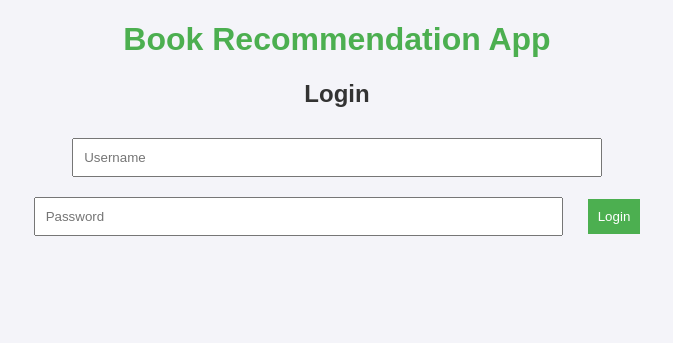
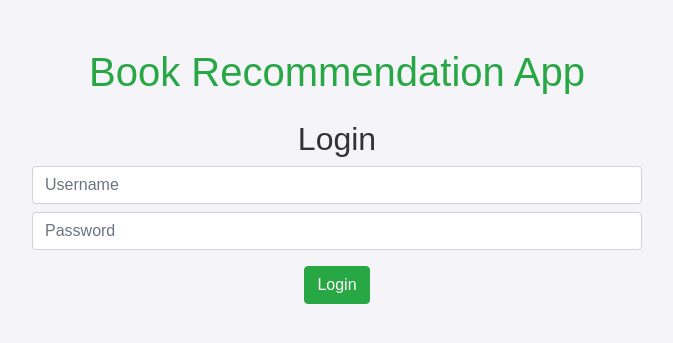
Before and after one commit to PM389229/RecommendationsLectures, a Flask app: template RecoLecturesAPP/templates/index.html in a window 1280 px wide. Shown: the top 343 px of the page, without its empty margins (303-976 px from the left). Run offline with Flask 3, Linux system fonts and the light colour scheme; the template is opened without the code that fills it, so the values that code supplies are empty; parts of the project's set-up code (start-up, migrations or seed data) failed here and were passed over; some libraries are stand-ins or nearby versions.

```diff
--- a/RecoLecturesAPP/RecoApp.py
+++ b/RecoLecturesAPP/RecoApp.py
@@ -30,7 +30,9 @@ def add_to_favorites():
     token = request.headers.get('Authorization')
     book_title = request.json.get('book_title')
     book_author = request.json.get('book_author')
-    response = requests.post(f"{BASE_URL}/favorites", headers={'Authorization': token}, json={"book_title": book_title, "book_author": book_author})
+    book_thumbnail = request.json.get('book_thumbnail')  # Ajouter ce champ
+
+    response = requests.post(f"{BASE_URL}/favorites", headers={'Authorization': token}, json={"book_title": book_title, "book_author": book_author,"book_thumbnail": book_thumbnail})
     return jsonify(response.json()), response.status_code
 
 @app.route('/favorites', methods=['GET'])
--- a/RecoLecturesAPP/static/css/styles.css
+++ b/RecoLecturesAPP/static/css/styles.css
@@ -12,34 +12,87 @@ body {
 
 h1 {
     color: #4CAF50;
+    margin-bottom: 20px;
 }
 
+/* Styles pour les champs de saisie et les boutons */
 input {
     padding: 10px;
-    margin: 10px;
+    margin: 10px 0;
     width: 80%;
+    border: 1px solid #ccc;
+    border-radius: 4px;
 }
 
 button {
-    padding: 10px;
-    margin: 10px;
+    padding: 10px 20px;
     background-color: #4CAF50;
     color: white;
     border: none;
     cursor: pointer;
+    border-radius: 4px;
 }
 
 button:hover {
     background-color: #45a049;
 }
 
-#recommendations-list {
+/* Styles des cartes pour les recommandations et les favoris */
+#recommendations-list, #favorites-list {
     list-style-type: none;
     padding: 0;
+    margin: 0 auto;
+    width: 90%; /* Pour les aligner avec un conteneur centralisé */
 }
 
-#recommendations-list li {
-    background-color: #e0e0e0;
-    margin: 10px;
-    padding: 15px;
+#recommendations-list li, #favorites-list li {
+    background-color: #f8f9fa;
+    margin: 15px auto;
+    padding: 20px;
+    border-radius: 8px;
+    box-shadow: 0px 4px 8px rgba(0, 0, 0, 0.1);
+    display: flex;
+    align-items: center;
+    justify-content: space-between;
+    max-width: 100%;
 }
+
+/* Style pour les vignettes */
+.thumbnail {
+    width: 60px;
+    height: auto;
+    border-radius: 4px;
+    margin-right: 15px;
+}
+
+/* Contenu texte dans les cartes */
+.media-body {
+    flex-grow: 1;
+    text-align: left;
+}
+
+.media-body h5 {
+    font-size: 1.1em;
+    margin: 0;
+    margin-bottom: 5px;
+}
+
+.media-body p {
+    margin: 5px 0;
+    color: #666;
+}
+
+/* Bouton dans les éléments de liste */
+#recommendations-list li button, #favorites-list li button {
+    background-color: #4CAF50;
+    color: white;
+    padding: 8px 15px;
+    border: none;
+    border-radius: 4px;
+    cursor: pointer;
+    margin-left: auto;
+}
+
+#recommendations-list li button:hover, #favorites-list li button:hover {
+    background-color: #45a049;
+}
--- a/RecoLecturesAPP/static/js/app.js
+++ b/RecoLecturesAPP/static/js/app.js
@@ -26,8 +26,6 @@ function login() {
     })
     .catch(error => console.error('Erreur:', error));
 }
-
-// Fonction pour obtenir des recommandations
 function getRecommendations() {
     if (!token) {
         alert("Token is missing. Please log in again.");
@@ -35,28 +33,38 @@ function getRecommendations() {
     }
 
     const bookTitle = document.getElementById('book-title').value;
-    console.log("Token:", token, "Book Title:", bookTitle);  // Debug
 
-    fetch(`${BASE_URL}/recommendations`, {  // Utilisation de BASE_URL pour les recommandations
+    fetch(`${BASE_URL}/recommendations`, {
         method: 'POST',
         headers: {
-            'Authorization': `Bearer ${token}`,  // Passe le token JWT dans l'en-tête
+            'Authorization': `Bearer ${token}`,
             'Content-Type': 'application/json'
         },
-        body: JSON.stringify({book_title: bookTitle})
+        body: JSON.stringify({ book_title: bookTitle })
     })
     .then(response => response.json())
     .then(data => {
         const list = document.getElementById('recommendations-list');
-        list.innerHTML = '';  // Clear previous results
+        list.innerHTML = '';  // Effacer les résultats précédents
 
         if (Array.isArray(data)) {
             data.forEach(book => {
                 const li = document.createElement('li');
-                li.textContent = `${book.title} by ${book.authors} (Score: ${book.score.toFixed(2)})`;
+                li.className = "card my-3 p-3";  // Utiliser les classes de Bootstrap pour la carte
 
-                // Bouton pour ajouter aux favoris
+                li.innerHTML = `
+                    <div class="media">
+                        <img src="${book.thumbnail}" alt="${book.title} cover" class="mr-3 thumbnail rounded">
+                        <div class="media-body">
+                            <h5 class="mt-0">${book.title}</h5>
+                            <p class="text-muted">by ${book.authors}</p>
+                            <p>Score: ${book.score.toFixed(2)}</p>
+                        </div>
+                    </div>
+                `;
+
                 const favButton = document.createElement('button');
+                favButton.className = "btn btn-outline-success mt-3";
                 favButton.textContent = "Add to Favorites";
                 favButton.onclick = () => addToFavorites(book);
 
@@ -72,6 +80,10 @@ function getRecommendations() {
         alert("Erreur lors de la requête de recommandations.");
     });
 }
+
+
+
+
 
 // Fonction pour ajouter un livre aux favoris
 function addToFavorites(book) {
@@ -90,7 +102,8 @@ function addToFavorites(book) {
         },
         body: JSON.stringify({
             book_title: book.title,
-            book_author: book.authors // Envoie l'auteur aussi
+            book_author: book.authors, // Envoie l'auteur aussi
+            book_thumbnail: book.thumbnail  // Inclure la vignette ici
         })
     })
     .then(response => {
@@ -112,17 +125,17 @@ function addToFavorites(book) {
     });
 }
 
-// Fonction pour afficher la section des favoris
+
 function showFavorites() {
     if (!token) {
         alert("Token is missing. Please log in again.");
         return;
     }
 
-    fetch(`${BASE_URL}/favorites`, {  // Utilisation de BASE_URL pour récupérer les favoris
+    fetch(`${BASE_URL}/favorites`, {
         method: 'GET',
         headers: {
-            'Authorization': `Bearer ${token}`,  // Passe le token JWT dans l'en-tête
+            'Authorization': `Bearer ${token}`,
             'Content-Type': 'application/json'
         }
     })
@@ -134,14 +147,17 @@ function showFavorites() {
         if (Array.isArray(data) && data.length > 0) {
             data.forEach(book => {
                 const li = document.createElement('li');
-                li.textContent = `${book.title} by ${book.author}`;  // Affiche le titre et l'auteur
+
+                // Ajouter l'URL de la vignette directement dans le contenu texte
+                li.innerHTML = `<img src="${book.thumbnail}" alt="${book.title} cover" style="width:50px; vertical-align:middle; margin-right:10px;">
+                                ${book.title} by ${book.author}`;
+
                 list.appendChild(li);
             });
         } else {
             list.innerHTML = '<li>No favorites yet.</li>';
         }
 
-        // Afficher la section des favoris et masquer celle des recommandations
         document.getElementById('recommendations-section').style.display = 'none';
         document.getElementById('favorites-section').style.display = 'block';
     })
@@ -151,6 +167,7 @@ function showFavorites() {
     });
 }
 
+
 // Fonction pour revenir aux recommandations
 function showRecommendations() {
     document.getElementById('favorites-section').style.display = 'none';
--- a/RecoLecturesAPP/templates/index.html
+++ b/RecoLecturesAPP/templates/index.html
@@ -4,35 +4,50 @@
     <meta charset="UTF-8">
     <meta name="viewport" content="width=device-width, initial-scale=1.0">
     <title>Book Recommendation App</title>
+    <link rel="stylesheet" href="https://stackpath.bootstrapcdn.com/bootstrap/4.5.2/css/bootstrap.min.css">
     <link rel="stylesheet" href="{{ url_for('static', filename='css/styles.css') }}">
+
+    <!-- Style pour les vignettes -->
+    <style>
+        /* Style pour les vignettes */
+        .thumbnail {
+            width: 50px;
+            vertical-align: middle;
+            margin-right: 10px;
+            border-radius: 4px;
+        }
+    </style>
 </head>
 <body>
-    <div class="container">
-        <h1>Book Recommendation App</h1>
+    <div class="container my-5">
+        <h1 class="text-success text-center mb-4">Book Recommendation App</h1>
 
         <!-- Section de connexion -->
-        <div id="login-section">
+        <div id="login-section" class="text-center">
             <h2>Login</h2>
-            <input type="text" id="username" placeholder="Username" autocomplete="username">
-            <input type="password" id="password" placeholder="Password" autocomplete="current-password">
-            <button onclick="login()">Login</button>
+            <input type="text" id="username" placeholder="Username" autocomplete="username" class="form-control my-2">
+            <input type="password" id="password" placeholder="Password" autocomplete="current-password" class="form-control my-2">
+            <button onclick="login()" class="btn btn-success my-2">Login</button>
             <p id="login-message"></p>
         </div>
 
         <!-- Section des recommandations -->
         <div id="recommendations-section" style="display:none;">
-
-            <input type="text" id="book-title" placeholder="Enter a Book Title">
-            <button onclick="getRecommendations()">Get Recommendations</button>
-            <button onclick="showFavorites()">Mes Favoris</button> <!-- Bouton pour afficher les favoris -->
-            <ul id="recommendations-list"></ul>
+            <div class="input-group mb-3">
+                <input type="text" id="book-title" placeholder="Enter a Book Title" class="form-control">
+                <div class="input-group-append">
+                    <button onclick="getRecommendations()" class="btn btn-primary">Get Recommendations</button>
+                    <button onclick="showFavorites()" class="btn btn-outline-secondary">Mes Favoris</button>
+                </div>
+            </div>
+            <ul id="recommendations-list" class="list-unstyled"></ul>
         </div>
 
         <!-- Section des favoris -->
         <div id="favorites-section" style="display:none;">
-            <h2>Mes Favoris</h2>
-            <button onclick="showRecommendations()">Retour aux Recommandations</button> <!-- Bouton pour revenir aux recommandations -->
-            <ul id="favorites-list"></ul> <!-- Liste des favoris -->
+            <h2 class="my-4">Mes Favoris</h2>
+            <button onclick="showRecommendations()" class="btn btn-outline-primary mb-3">Retour aux Recommandations</button>
+            <ul id="favorites-list" class="list-unstyled"></ul>
         </div>
     </div>
 
--- a/RecommendationsLecturesAPI/app.py
+++ b/RecommendationsLecturesAPI/app.py
@@ -52,17 +52,24 @@ def login():
         return jsonify(access_token=access_token), 200
     return jsonify({"msg": "Bad username or password"}), 401
 
+
+
+
+
 @app.route('/recommendations', methods=['POST'])
 @jwt_required()
 def get_recommendations():
     book_title = request.json.get('book_title')
     user_id = get_jwt_identity()
 
+    # Récupération des favoris de l'utilisateur
     user_favorites_doc = favorites_collection.find_one({"user_id": user_id})
-    user_favorites = user_favorites_doc["favorite_books"] if user_favorites_doc else []
+    # Extraire seulement les titres des livres favoris
+    user_favorite_titles = [fav['title'] for fav in user_favorites_doc["favorite_books"]] if user_favorites_doc else []
+
 
     if book_title:
-        recommendations = recommander_livres_sans_categorie(book_title, data, cosine_sim_embeddings, user_favorites)
+        recommendations = recommander_livres_sans_categorie(book_title, data, cosine_sim_embeddings, user_favorite_titles)
 
         # Calcul des métriques
         similarity_scores = [rec['score'] for rec in recommendations]
@@ -78,14 +85,19 @@ def get_recommendations():
         return jsonify(recommendations)
     return jsonify({"msg": "No book title provided"}), 400
 
+
+
+
+
 @app.route('/favorites', methods=['POST'])
 @jwt_required()
 def add_to_favorites():
     user_id = get_jwt_identity()
     book_title = request.json.get('book_title')
     book_author = request.json.get('book_author')
+    book_thumbnail = request.json.get('book_thumbnail')  # Récupérer la vignette
 
-    new_favorite = {"title": book_title, "author": book_author}
+    new_favorite = {"title": book_title, "author": book_author,"thumbnail": book_thumbnail}
     user_favorites = favorites_collection.find_one({"user_id": user_id})
 
     if user_favorites:
@@ -96,6 +108,8 @@ def add_to_favorites():
 
     return jsonify({"msg": "Livre ajouté aux favoris"}), 200
 
+
+
 @app.route('/favorites', methods=['GET'])
 @jwt_required()
 def get_favorites():
```
Also changed, not shown: RecommendationsLecturesAPI/ScriptCompétence8.py (+9 -10 lines), 5 other files.
